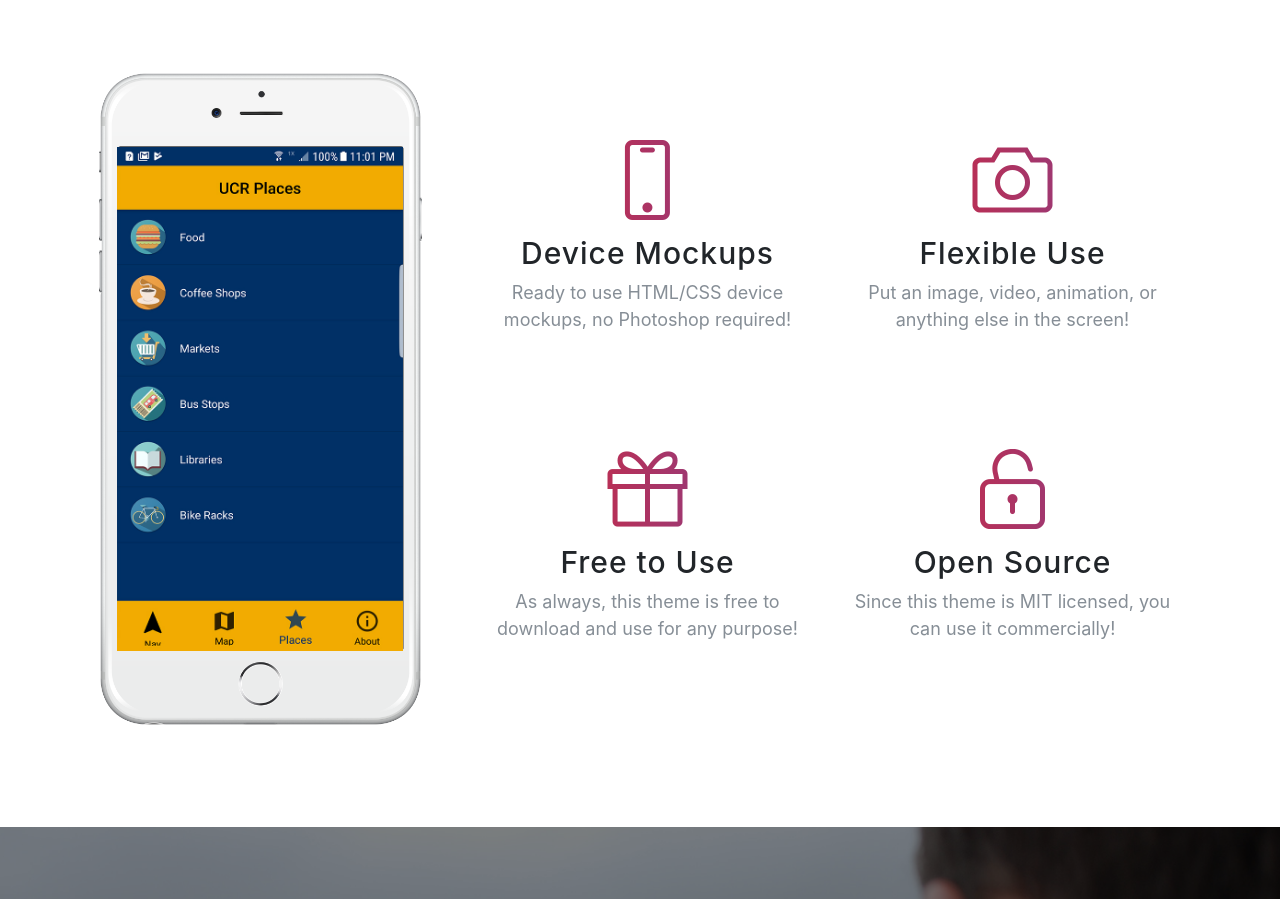
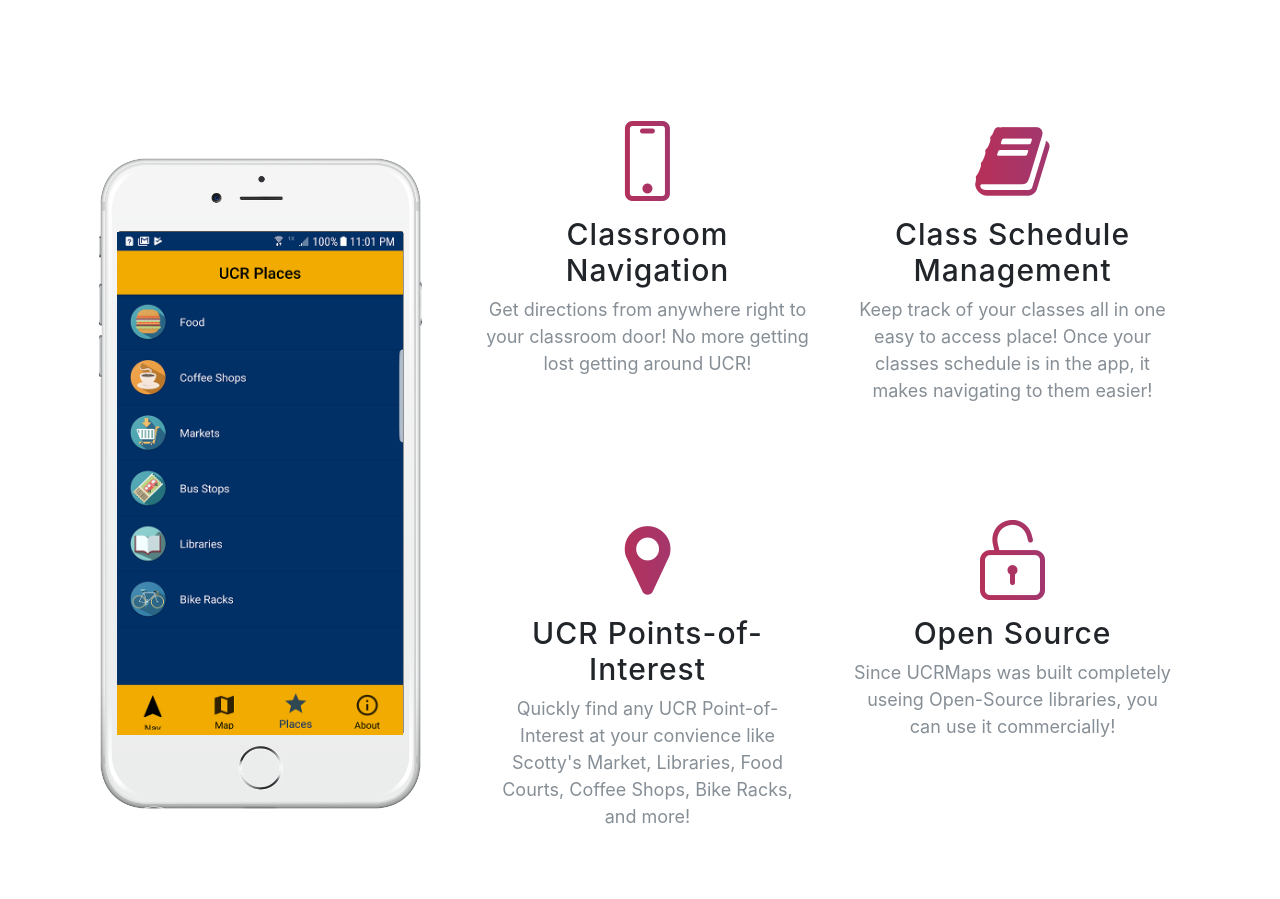
Before and after one commit to edward8e/UCRMaps, a website with bundled scripts: page index.html in a window 1280 px wide. Shown: the part 1620-2519 px from the top of the page. Built offline with nearby package versions, Linux system fonts and the light colour scheme; a web font is replaced by a local one.

Commit message:
uploading edits to UCRMaps

```diff
--- a/index.html
+++ b/index.html
@@ -126,31 +126,31 @@
                 <div class="col-lg-6">
                   <div class="feature-item">
                     <i class="icon-screen-smartphone text-primary"></i>
-                    <h3>Device Mockups</h3>
-                    <p class="text-muted">Ready to use HTML/CSS device mockups, no Photoshop required!</p>
+                    <h3>Classroom Navigation</h3>
+                    <p class="text-muted">Get directions from anywhere right to your classroom door! No more getting lost getting around UCR!</p>
                   </div>
                 </div>
                 <div class="col-lg-6">
                   <div class="feature-item">
-                    <i class="icon-camera text-primary"></i>
-                    <h3>Flexible Use</h3>
-                    <p class="text-muted">Put an image, video, animation, or anything else in the screen!</p>
+                    <i class="fa fa-book text-primary"></i>
+                    <h3>Class Schedule Management</h3>
+                    <p class="text-muted">Keep track of your classes all in one easy to access place! Once your classes schedule is in the app, it makes navigating to them easier!</p>
                   </div>
                 </div>
               </div>
               <div class="row">
                 <div class="col-lg-6">
                   <div class="feature-item">
-                    <i class="icon-present text-primary"></i>
-                    <h3>Free to Use</h3>
-                    <p class="text-muted">As always, this theme is free to download and use for any purpose!</p>
+                    <i class="fa fa-map-marker text-primary"></i>
+                    <h3>UCR Points-of-Interest</h3>
+                    <p class="text-muted">Quickly find any UCR Point-of-Interest at your convience like  Scotty's Market, Libraries, Food Courts, Coffee Shops, Bike Racks, and more!</p>
                   </div>
                 </div>
                 <div class="col-lg-6">
                   <div class="feature-item">
                     <i class="icon-lock-open text-primary"></i>
                     <h3>Open Source</h3>
-                    <p class="text-muted">Since this theme is MIT licensed, you can use it commercially!</p>
+                    <p class="text-muted">Since UCRMaps was built completely useing Open-Source libraries, you can use it commercially!</p>
                   </div>
                 </div>
               </div>
@@ -197,7 +197,7 @@
 
     <footer>
       <div class="container">
-        <p>&copy; 2017 Start Bootstrap. All Rights Reserved.</p>
+        <p>&copy; 2017 UCRMaps. All Rights Reserved.</p>
         <ul class="list-inline">
           <li class="list-inline-item">
             <a href="#">Privacy</a>
```
